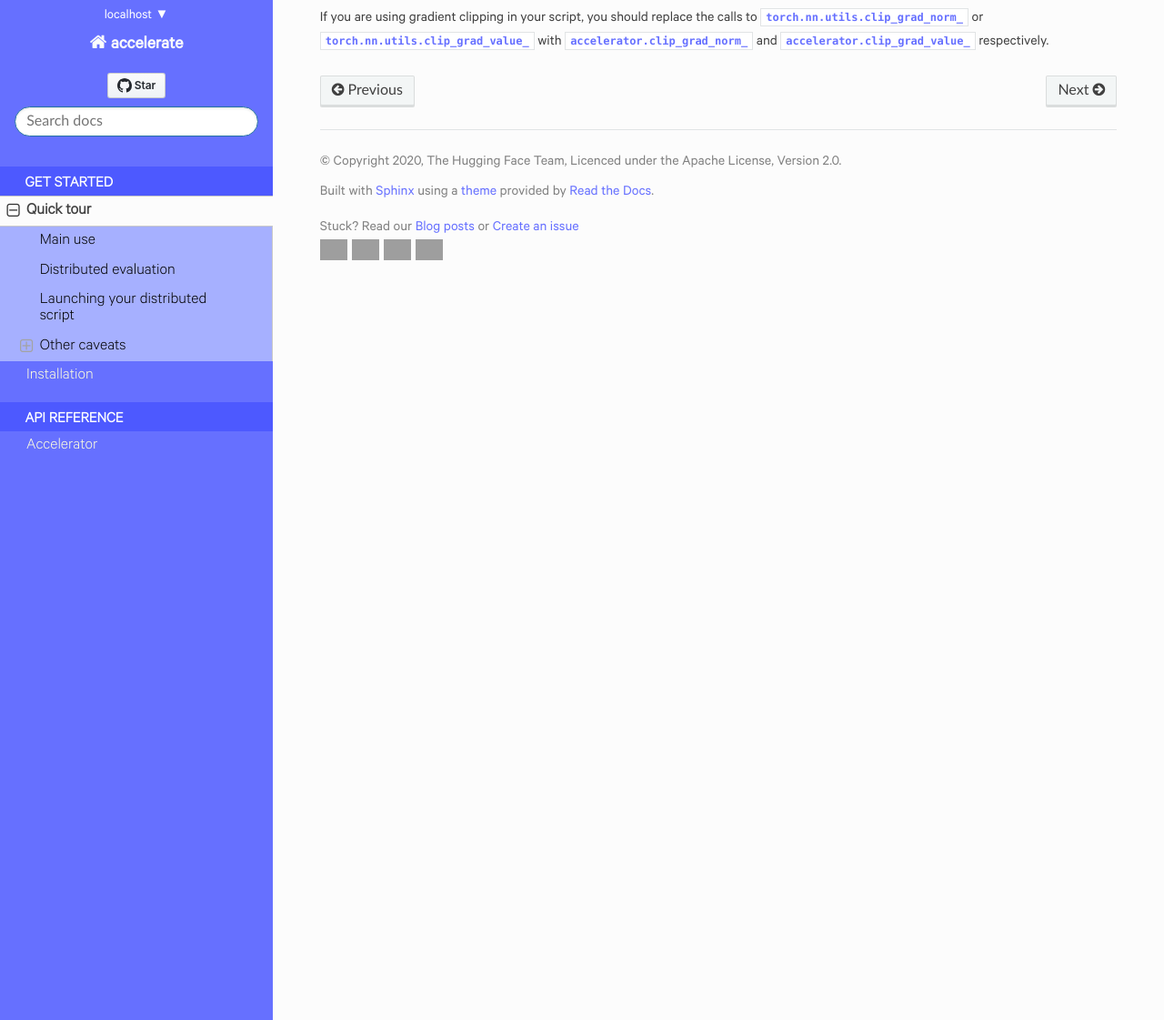
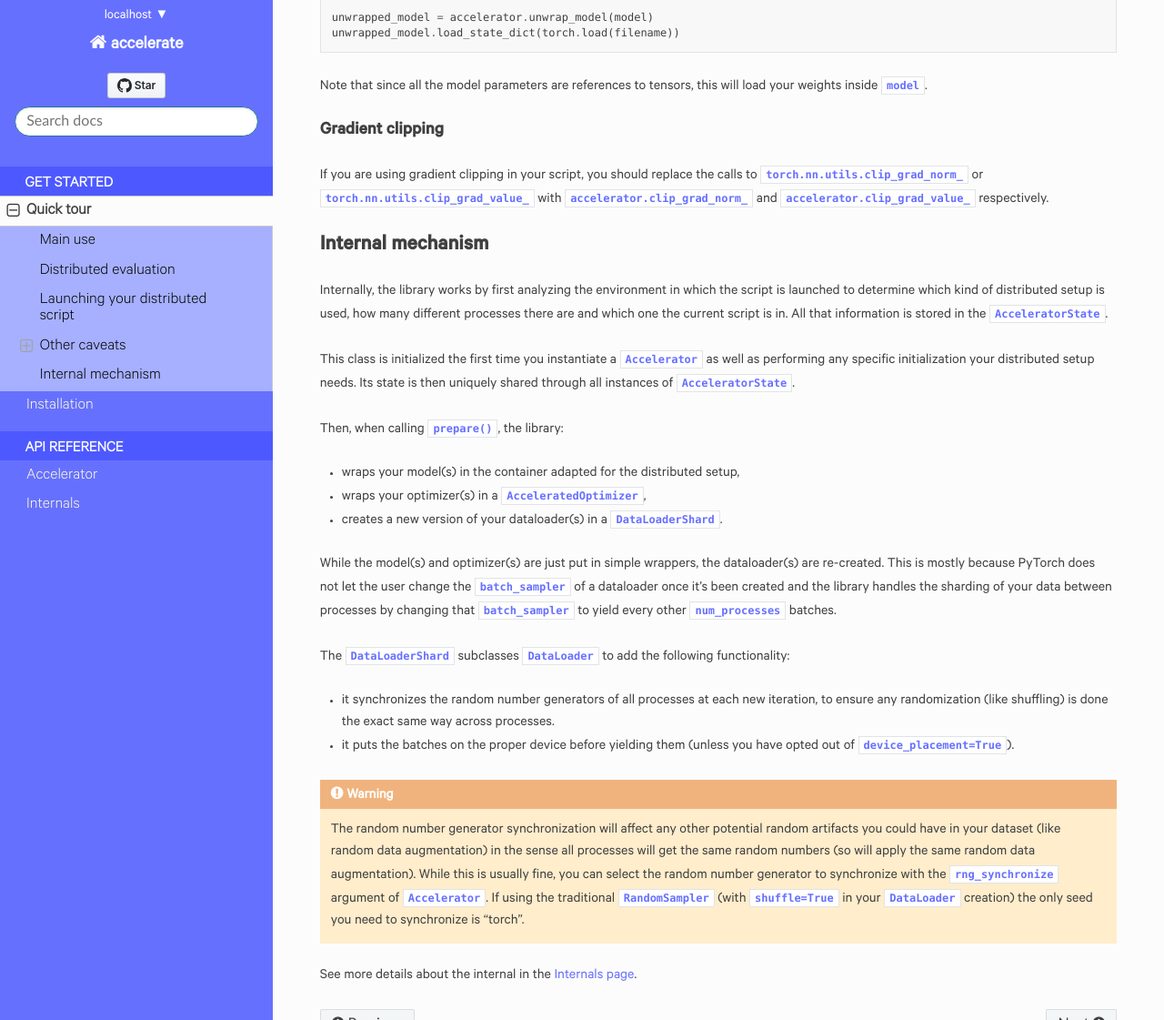
Before and after one commit to devteamaegis/accelerate, a Sphinx documentation site: the page built from docs/source/quicktour.rst, in a window 1280 px wide and 1400 px high, scrolled down 4822 px, cut to the strip 279-1400 px from the top of the window. Shown: the whole strip at 91% size. Built offline with Sphinx 7.4.7 and the Read the Docs theme 2.0.0, drawn with Linux system fonts in a browser that asks for light colours; comment, search, counter and statistics services are not loaded; some of the changed text lies outside the part shown; grey boxes are pictures that could not be loaded.

Commit message:
Document internals

```diff
--- a/docs/source/index.rst
+++ b/docs/source/index.rst
@@ -133,3 +133,4 @@ Supported integrations
     :caption: API reference
 
     accelerator
+    internal
--- a/docs/source/quicktour.rst
+++ b/docs/source/quicktour.rst
@@ -203,6 +203,15 @@ statement. To do this, wrap the statement in a test like this:
     if accelerator.is_local_main_process:
         # Is executed once per server
 
+Another example is progress bars: to avoid having multiple progress bars in your output, you should only display one on
+the local main process:
+
+.. code-block:: python
+
+    from tqdm.auto import tqdm
+
+    progress_bar = tqdm(range(args.max_train_steps), disable=not accelerator.is_local_main_process)
+
 The `local` means per machine: if you are running your training on two servers with several GPUs, the instruction will
 be executed once on each of those servers. If you need to execute something only once for all processes (and not per
 machine) for instance, uploading the final model to the 🤗 model hub, wrap it in a test like this:
@@ -273,3 +282,44 @@ Gradient clipping
 If you are using gradient clipping in your script, you should replace the calls to
 :obj:`torch.nn.utils.clip_grad_norm_` or :obj:`torch.nn.utils.clip_grad_value_` with :obj:`accelerator.clip_grad_norm_`
 and :obj:`accelerator.clip_grad_value_` respectively.
+
+
+Internal mechanism
+-----------------------------------------------------------------------------------------------------------------------
+
+Internally, the library works by first analyzing the environment in which the script is launched to determine which
+kind of distributed setup is used, how many different processes there are and which one the current script is in. All
+that information is stored in the :class:`~accelerate.state.AcceleratorState`.
+
+This class is initialized the first time you instantiate a :class:`~accelerate.Accelerator` as well as performing any
+specific initialization your distributed setup needs. Its state is then uniquely shared through all instances of
+:class:`~accelerate.state.AcceleratorState`.
+
+Then, when calling :meth:`~accelerate.Accelerator.prepare`, the library:
+
+- wraps your model(s) in the container adapted for the distributed setup,
+- wraps your optimizer(s) in a :class:`~accelerate.optimizer.AcceleratedOptimizer`,
+- creates a new version of your dataloader(s) in a :class:`~accelerate.data_loader.DataLoaderShard`.
+
+While the model(s) and optimizer(s) are just put in simple wrappers, the dataloader(s) are re-created. This is mostly
+because PyTorch does not let the user change the :obj:`batch_sampler` of a dataloader once it's been created and the
+library handles the sharding of your data between processes by changing that :obj:`batch_sampler` to yield every other
+:obj:`num_processes` batches.
+
+The :class:`~accelerate.data_loader.DataLoaderShard` subclasses :obj:`DataLoader` to add the following functionality:
+
+- it synchronizes the random number generators of all processes at each new iteration, to ensure any randomization
+  (like shuffling) is done the exact same way across processes.
+- it puts the batches on the proper device before yielding them (unless you have opted out of
+  :obj:`device_placement=True`).
+
+.. Warning::
+
+    The random number generator synchronization will affect any other potential random artifacts you could have in your
+    dataset (like random data augmentation) in the sense all processes will get the same random numbers (so will apply
+    the same random data augmentation). While this is usually fine, you can select the random number generator to
+    synchronize with the :obj:`rng_synchronize` argument of :class:`~accelerate.Accelerator`. If using the traditional
+    :obj:`RandomSampler` (with :obj:`shuffle=True` in your :obj:`DataLoader` creation) the only seed you need to
+    synchronize is "torch".
+
+See more details about the internal in the :doc:`Internals page <internal>`.
```
Also changed, not shown: docs/source/internal.rst (added, +83 -0 lines), 4 other files.
